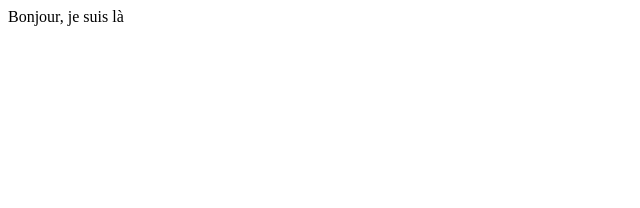
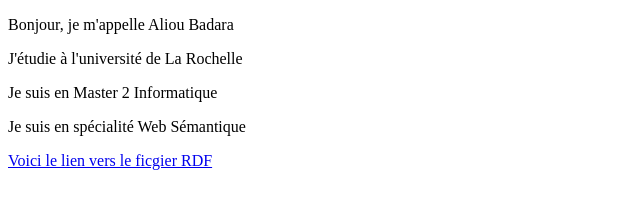
Before and after one commit to aliou-ly/semantic-web, a plain HTML site: page index.html in a window 1280 px wide. Shown: the whole page, without its empty margins (0-640 px from the left). Drawn offline with Linux system fonts and the light colour scheme.

Commit message:
ajout de liaison fichier rdf

```diff
--- a/index.html
+++ b/index.html
@@ -28,7 +28,12 @@
   <body>
     <noscript>You need to enable JavaScript to run this app.</noscript>
     <div id="root">
-      Bonjour, je suis là
+      <p>Bonjour, je m'appelle Aliou Badara</p>
+      <p>J'étudie à l'université de La Rochelle</p>
+      <p>Je suis en Master 2 Informatique</p>
+      <p>Je suis en spécialité Web Sémantique</p>
+      <p><a href="https://aliou-ly.github.io/semantic-web/">Voici le lien vers le ficgier RDF</a></p>
+      <p></p>
     </div>
     <!--
       This HTML file is a template.
```
